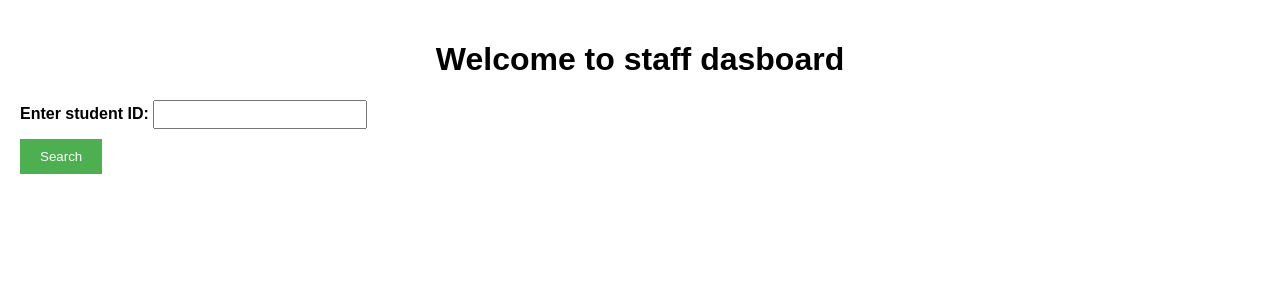
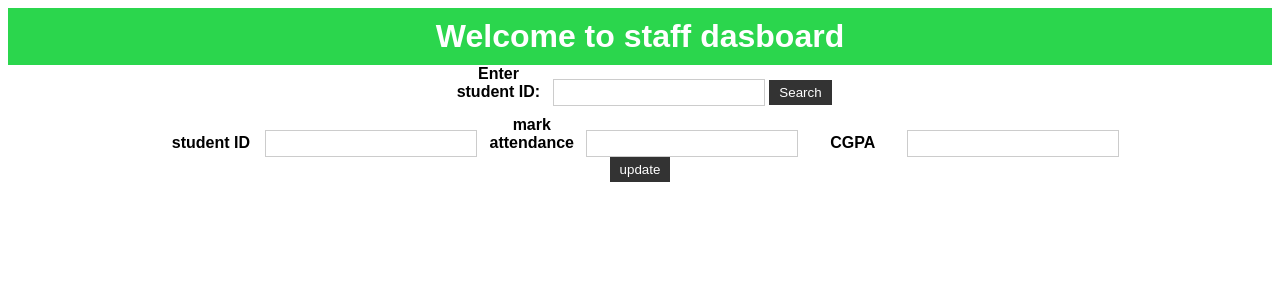
Before and after one commit to sanjay7724/college-db-management-system, a Node server app: template views/staff_dashboard.ejs in a window 1280 px wide. Shown: the top 300 px of the page. Run offline with Node 20, Linux system fonts and the light colour scheme; the template is opened without the code that fills it, so the values that code supplies are empty.

Commit message:
updation of student details

```diff
--- a/app.js
+++ b/app.js
@@ -79,6 +79,8 @@ app.get('/teachers-dashboard',(req,res)=>{
     console.log(btn)
     let query = ''
     const studid = req.query.student_id;
+    const attnd = req.query.attnd;
+    const cgpa = req.query.cgpa;
     console.log(studid)
     switch(btn){
         case 'get-stud-details':
@@ -89,6 +91,11 @@ app.get('/teachers-dashboard',(req,res)=>{
               }
             query = `select * from academics where student_id =${studid};`;//might be vulnerable to sqli
             break;
+        case 'updatebtn':
+            console.log('inside update button');
+            query = `update academics set attendance=${attnd} and GPA=${cgpa} where student_id=${studid}`;//might be vulnerable to sqli
+            break;
+
         default:
             res.status(500).json({message:'invalid'})
     }
--- a/public/css/staff.css
+++ b/public/css/staff.css
@@ -1,37 +1,47 @@
 body {
   font-family: Arial, sans-serif;
-    margin: 0;
-    padding: 20px;
+}
+
+header {
+  background-color: #2bd64d;
+  padding: 10px;
+  color: #fff;
+  text-align: center;
 }
 
 h1 {
-    text-align: center;
+  margin: 0;
 }
 
 form {
   margin-bottom: 20px;
+  text-align: center;
+}
+
+.view-details {
+  margin-bottom: 10px;
+  text-align: center;
 }
 
 label {
+  display: inline-block;
+  width: 100px;
   font-weight: bold;
 }
 
-  input[type='number'] {
+input[type="number"],
+input[type="text"] {
   width: 200px;
   padding: 5px;
-    margin-bottom: 10px;
+  border: 1px solid #ccc;
 }
 
 button {
-    padding: 10px 20px;
-    background-color: #4caf50;
-    color: white;
+  padding: 5px 10px;
+  background-color: #333;
+  color: #fff;
   border: none;
   cursor: pointer;
-  }
-
-  button:hover {
-    background-color: #45a049;
 }
 
 #details {
@@ -45,12 +55,11 @@ body {
 
 th,
 td {
-    border: 1px solid #ddd;
   padding: 8px;
   text-align: left;
+  border-bottom: 1px solid #ddd;
 }
 
 th {
-    background-color: #4caf50;
-    color: white;
+  background-color: #f2f2f2;
 }
--- a/views/staff_dashboard.ejs
+++ b/views/staff_dashboard.ejs
@@ -9,16 +9,29 @@
         <form id="view-details" method="get">
             <div class="view-details">
                 <label for="student-id">Enter student ID:</label>
-                <input type="number" id="student_id" name="student_id"><br>
+                <input type="number" id="student_id" name="student_id">
                 <button id="get-stud-detail" type="submit">Search</button>
             </div>
+            <form id="update-details" method="post">
+              <label for="studentid">student ID</label>
+              <input type="number" id="student_id" name="student_id">
+              <label for="attendance">mark attendance</label>
+              <input type="text" id="stud_attendance" name="stud_attendance">
+              <label for="cgpa">CGPA</label>
+              <input type="number" id="cgpa" name="cgpa"><br>
+
+              <button id="update" type="submit">update</button>
+            </form>
         </form>
         <div id="details"></div>
     </body>
     <script>
         const getstuddetails = document.getElementById('get-stud-detail');
         const detailsDiv = document.getElementById('details');
-        const studid = document.getElementById('student_id')
+        const studid = document.getElementById('student_id');
+        const updatebtn = document.getElementById('update');
+        const studattnd = document.getElementById('stud_attendance');
+        const cgpa = document.getElementById('cgpa')
 
         getstuddetails.addEventListener('click',(e)=>{
             e.preventDefault()//to prevent from refreshing and redirecting to login page
@@ -60,5 +73,23 @@
                 console.log(error);
             })
         })
+        // updatebtn.addEventListener('click',(e)=>{
+        //     e.preventDefault();
+        //     const attnd = studattnd.value;
+        //     const cgpa = cgpa.value;
+        //     const params = new URLSearchParams();
+        //     params.append('button','updatebtn');
+        //     //params.append('student_id',stuid);
+        //     params.append('attnd',attnd);
+        //     params.append('cgpa',cgpa);
+        //     const url = `/teachers-dashboard?${params.toString()}`;
+        //     fetch(url).then(response=>response.json())
+        //     .then(data=>{
+        //       const data = data[0];
+        //     })
+        //     .catch(error=>{
+        //       console.log(error);
+        //     })
+        // })
     </script>
 </html>
--- a/views/student_dashboard.ejs
+++ b/views/student_dashboard.ejs
@@ -1,4 +1,4 @@
-<!-- dashboard.ejs -->
+
 
 <!DOCTYPE html>
 <html>
```
Lines whose indentation alone changed are shown as unchanged.
